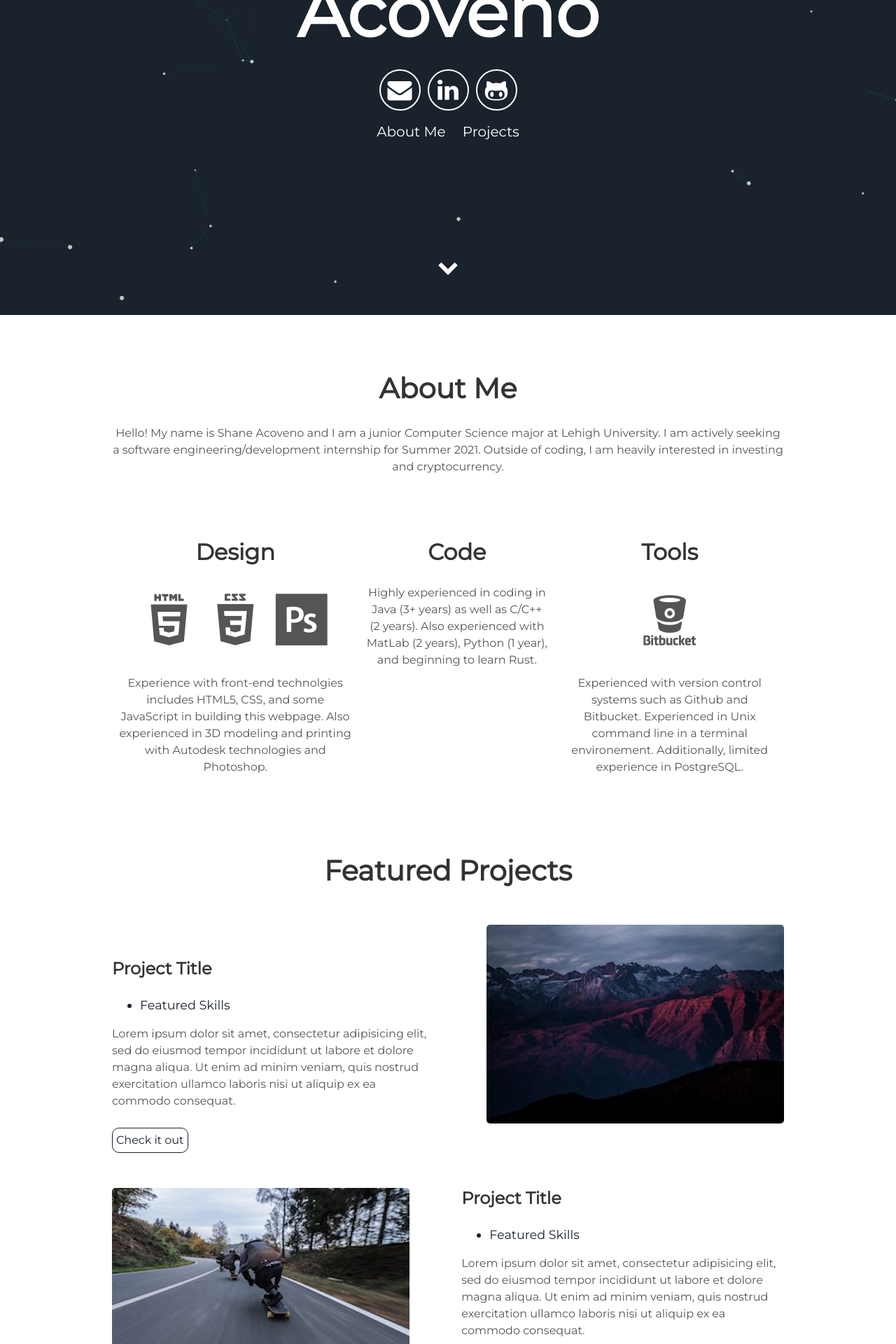
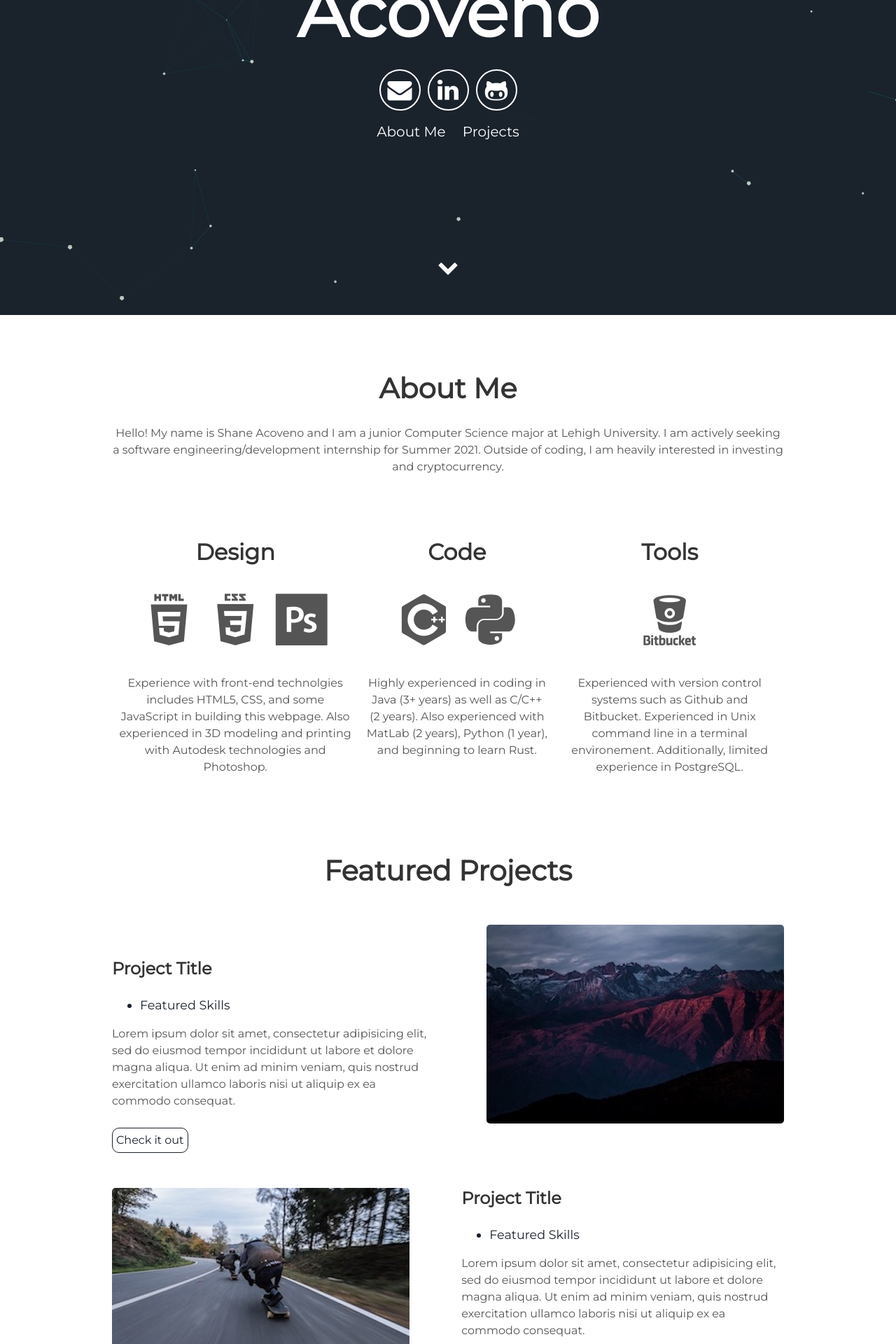
Before and after one commit to shaneacoveno/shaneacoveno.github.io, a Jekyll site: the page built from index.html, in a window 1280 px wide. Shown: the part 450-2370 px from the top of the page at 70% size. Built offline with Jekyll 4.4.1, drawn with Linux system fonts in a browser that asks for light colours.

Commit message:
Update about.html

```diff
--- a/_includes/about.html
+++ b/_includes/about.html
@@ -17,8 +17,8 @@
     <div class="tech">
       <h2>Code</h2>
       <i class="devicon-java-original-wordmark"></i>
-      <i class="devicon-cplusplus-original"></i>
-      <i class="devicon-python-original-wordmark"></i>
+      <i class="devicon-cplusplus-plain"></i>
+      <i class="devicon-python-plain"></i>
       <p> Highly experienced in coding in Java (3+ years) as well as C/C++ (2 years). Also
         experienced with MatLab (2 years), Python (1 year), and beginning to learn Rust.</p>
     </div>
```
